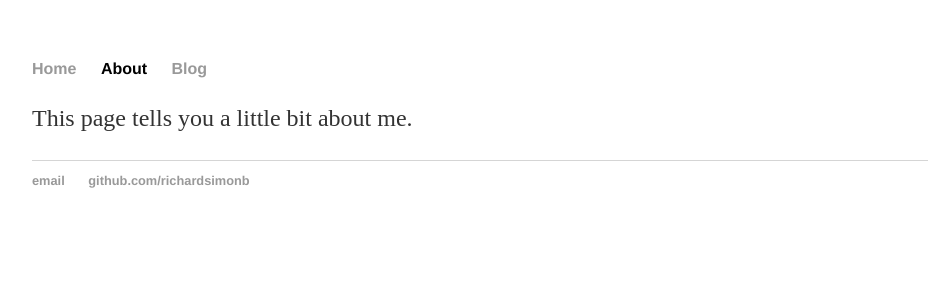
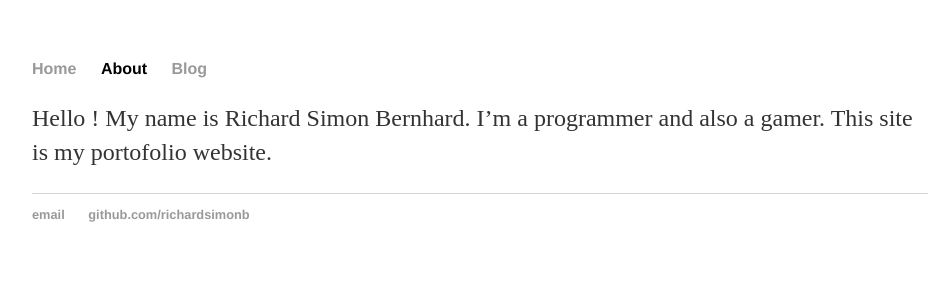
Before and after one commit to richardsimonb/richardsimonb.github.io, a Jekyll site: the page built from about.md, in a window 1280 px wide. Shown: the top 300 px of the page, without its empty margins (160-1103 px from the left). Built offline with Jekyll 4.4.1, drawn with Linux system fonts in a browser that asks for light colours.

Commit message:
Edited About Page

```diff
--- a/about.md
+++ b/about.md
@@ -3,4 +3,5 @@ layout: default
 title: About
 ---
 
-This page tells you a little bit about me.
+Hello ! My name is Richard Simon Bernhard. I'm a programmer and also a gamer.
+This site is my portofolio website.
```
